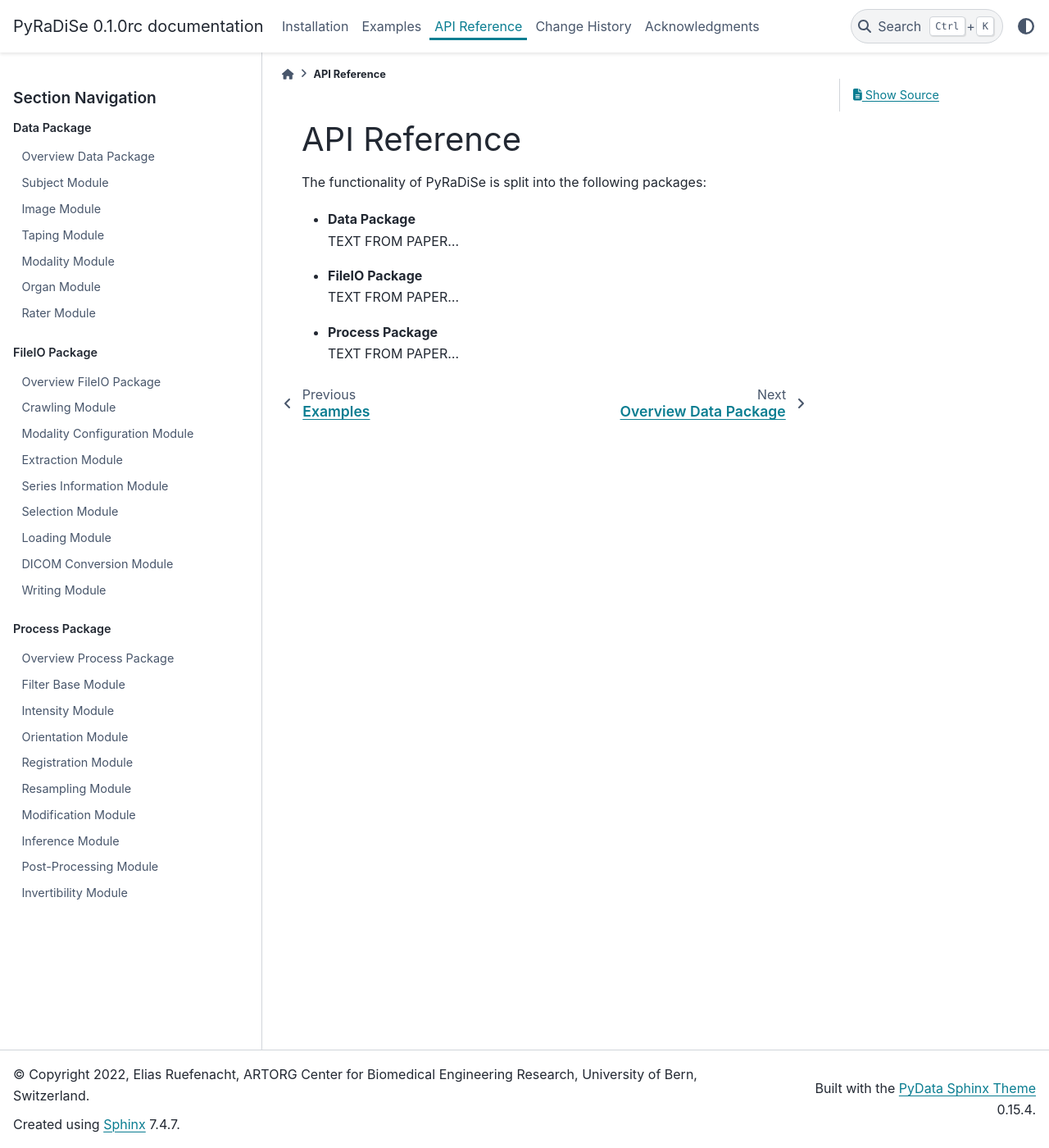
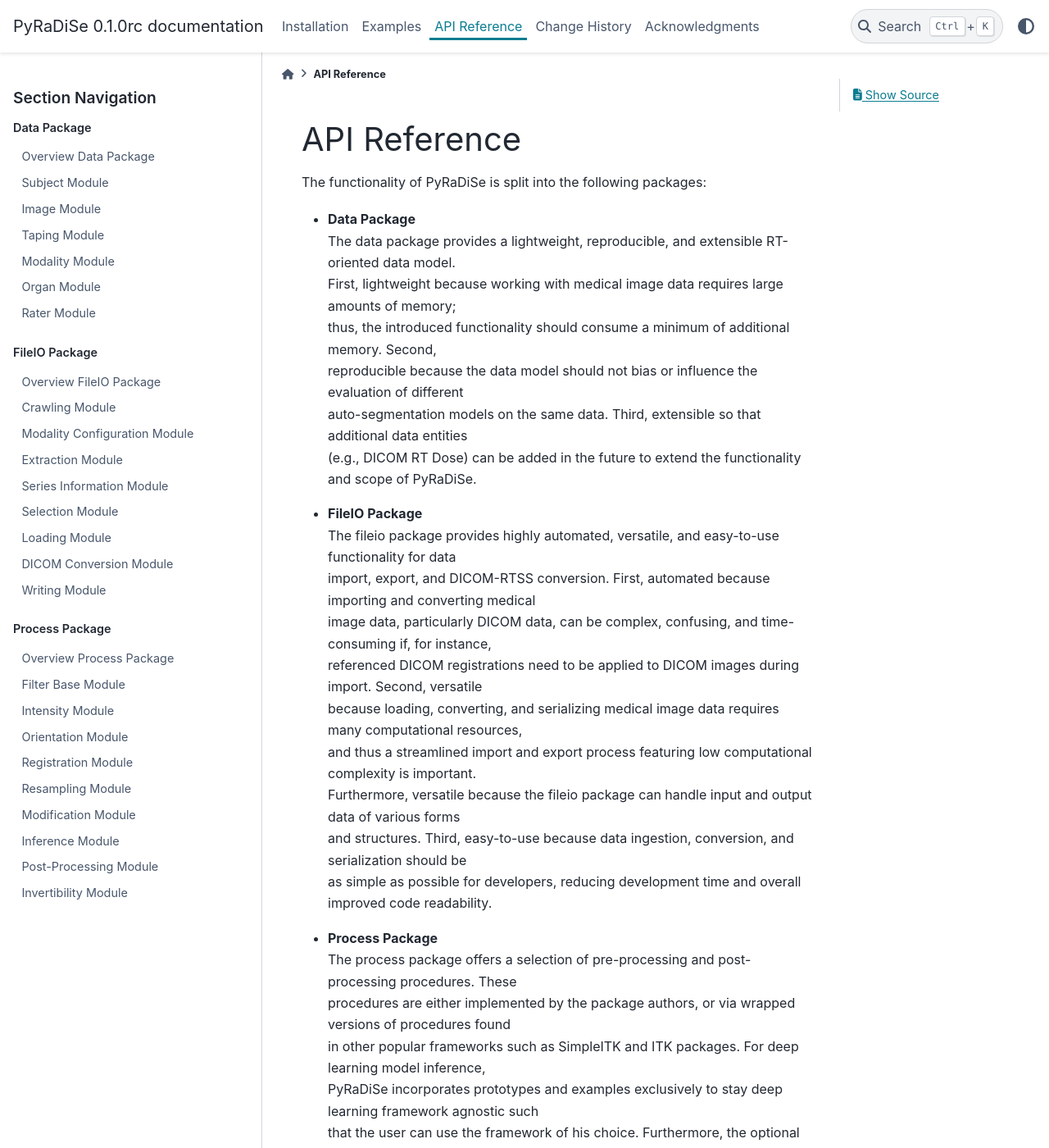
Before and after one commit to ubern-mia/pyradise, a Sphinx documentation site: the page built from docs/api.rst, in a window 1280 px wide and 1400 px high. Shown: the whole window at 82% size. Built offline with Sphinx 7.4.7 and the PyData theme 0.15.4, drawn with Linux system fonts in a browser that asks for light colours; formulas are drawn with MathJax 3; pages that are not in the unit, such as notebooks, are missing from menus; the version number is read from the project's files by our own code; some of the changed text lies outside the part shown.

Commit message:
docs(all): Updated docs fix(dicom_conversion): Minor bugfixing

```diff
--- a/docs/api.rst
+++ b/docs/api.rst
@@ -3,15 +3,31 @@
 
 The functionality of PyRaDiSe is split into the following packages:
 
-
-
 * | **Data Package**
-  | TEXT FROM PAPER...
+  | The data package provides a lightweight, reproducible, and extensible RT-oriented data model.
+  | First, lightweight because working with medical image data requires large amounts of memory;
+  | thus, the introduced functionality should consume a minimum of additional memory. Second,
+  | reproducible because the data model should not bias or influence the evaluation of different
+  | auto-segmentation models on the same data. Third, extensible so that additional data entities
+  | (e.g., DICOM RT Dose) can be added in the future to extend the functionality and scope of PyRaDiSe.
 * | **FileIO Package**
-  | TEXT FROM PAPER...
+  | The fileio package provides highly automated, versatile, and easy-to-use functionality for data
+  | import, export, and DICOM-RTSS conversion. First, automated because importing and converting medical
+  | image data, particularly DICOM data, can be complex, confusing, and time-consuming if, for instance,
+  | referenced DICOM registrations need to be applied to DICOM images during import. Second, versatile
+  | because loading, converting, and serializing medical image data requires many computational resources,
+  | and thus a streamlined import and export process featuring low computational complexity is important.
+  | Furthermore, versatile because the fileio package can handle input and output data of various forms
+  | and structures. Third, easy-to-use because data ingestion, conversion, and serialization should be
+  | as simple as possible for developers, reducing development time and overall improved code readability.
 * | **Process Package**
-  | TEXT FROM PAPER...
-
+  | The process package offers a selection of pre-processing and post-processing procedures. These
+  | procedures are either implemented by the package authors, or via wrapped versions of procedures found
+  | in other popular frameworks such as SimpleITK and ITK packages. For deep learning model inference,
+  | PyRaDiSe incorporates prototypes and examples exclusively to stay deep learning framework agnostic such
+  | that the user can use the framework of his choice. Furthermore, the optional use of a deep learning
+  | framework drastically reduces the memory footprint of PyRaDiSe itself, which is beneficial if PyRaDiSe
+  | is used for conversion purposes only.
 
 .. toctree::
     :maxdepth: 4
--- a/docs/installation.rst
+++ b/docs/installation.rst
@@ -24,10 +24,10 @@
  - `Pydicom <https://github.com/pydicom/pydicom>`_
  - `SimpleITK <https://simpleitk.org/>`_
  - `ITK <https://itk.org/>`_
+ - `VTK <https://vtk.org/>`_
  - `NumPy <https://numpy.org/>`_
  - `SciPy <https://www.scipy.org/>`_
  - `OpenCV <https://github.com/opencv/opencv-python>`_
- - `pymia <https://pymia.readthedocs.io/en/latest/>`_
 
 Building the documentation
 --------------------------
--- a/requirements.txt
+++ b/requirements.txt
@@ -1,8 +1,8 @@
 pydicom>=2.2.2
 SimpleITK>=2.1.1
 itk>=5.2.1.post1
-pymia>=0.3.2
 jupyter>=1.0.0
 numpy~=1.21.6
 opencv-python~=4.5.5.63
 scipy~=1.9.0
+vtk>=9.1.0
```
Also changed, not shown: 1 other file.
